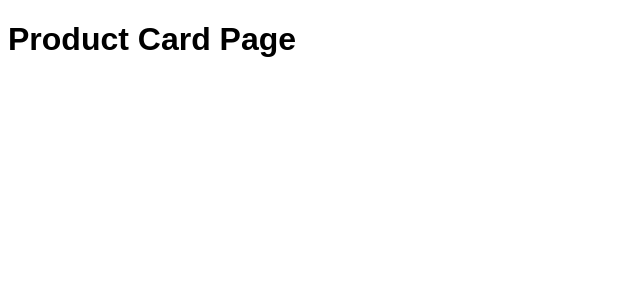
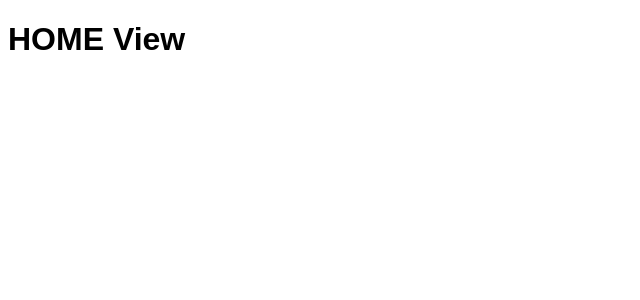
Before and after one commit to marcusviniciusmo/Product_Card_Page, a React (Create React App) app in the folder frontend/: page / in a window 1280 px wide. Shown: the top 300 px of the page, without its empty margins (0-640 px from the left). Built offline with nearby package versions, Linux system fonts and the light colour scheme.

Commit message:
Home view creation

```diff
--- a/frontend/src/App.tsx
+++ b/frontend/src/App.tsx
@@ -1,6 +1,8 @@
+import { Home } from "views/Home";
+
 function App() {
   return (
-    <h1>Product Card Page</h1>
+    <Home />
   );
 };
 
--- /dev/null
+++ b/frontend/src/views/Home/index.tsx
@@ -0,0 +1,7 @@
+export function Home() {
+  return (
+    <>
+      <h1>HOME View</h1>
+    </>
+  );
+};
```
